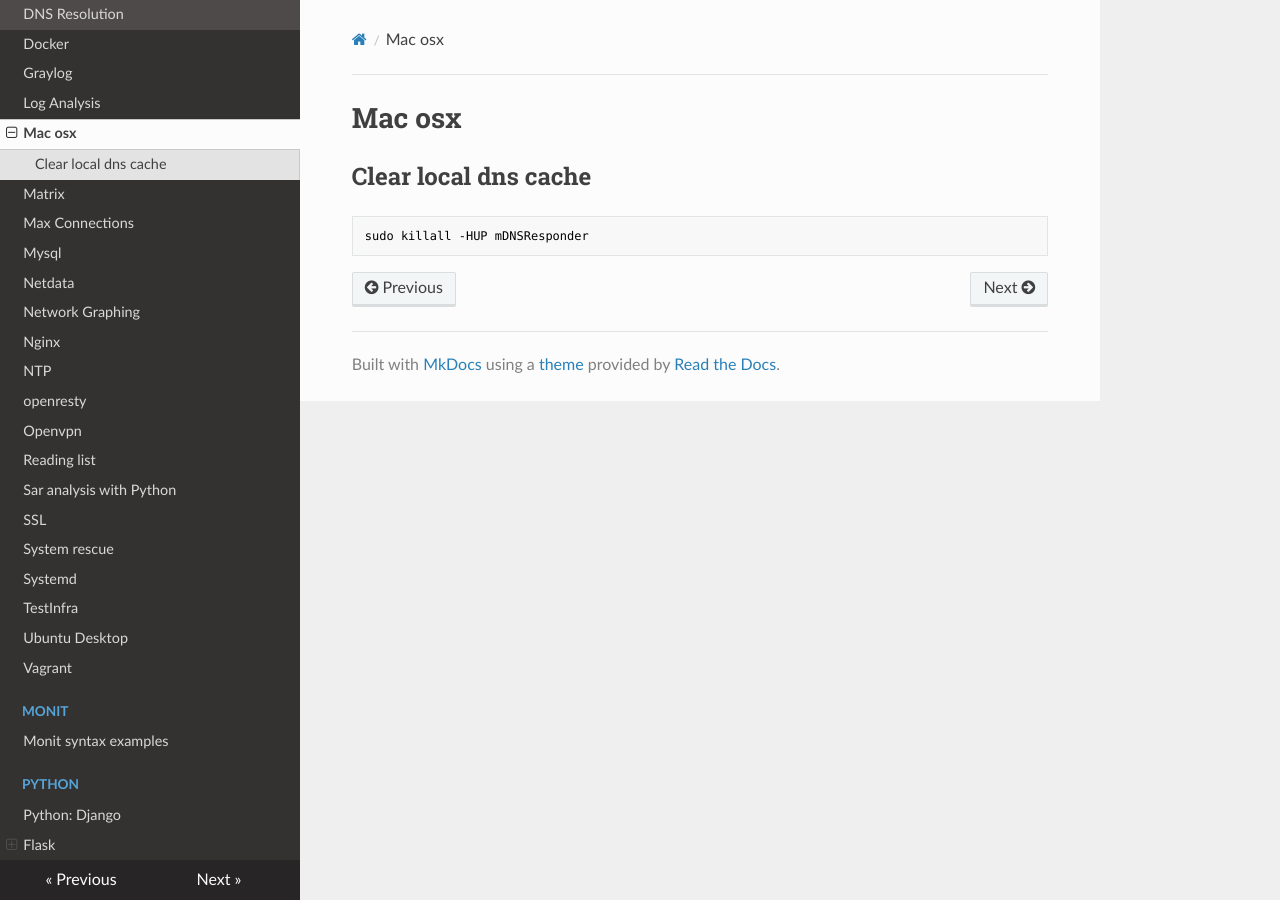
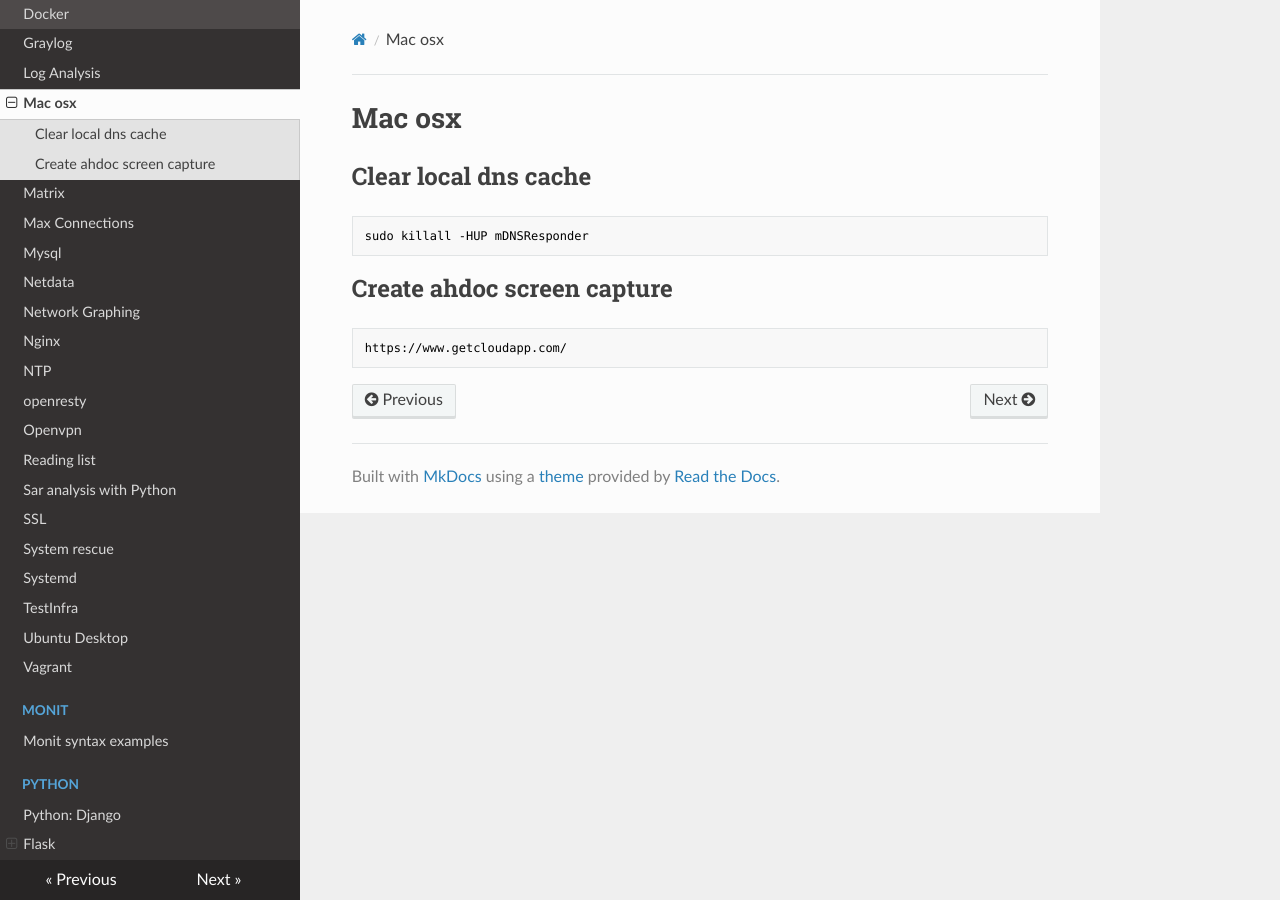
Before and after one commit to eagleeyec/icwiki, an MkDocs documentation site: the page built from docs/mac-osx.md, in a window 1280 px wide. Built offline with MkDocs 1.6.1, drawn with Linux system fonts in a browser that asks for light colours; nearby versions of some CDN libraries.

Commit message:
Notes on screen capture tool

```diff
--- a/docs/mac-osx.md
+++ b/docs/mac-osx.md
@@ -2,3 +2,6 @@
 
 ## Clear local dns cache
     sudo killall -HUP mDNSResponder
+
+## Create ahdoc screen capture
+    https://www.getcloudapp.com/
```
